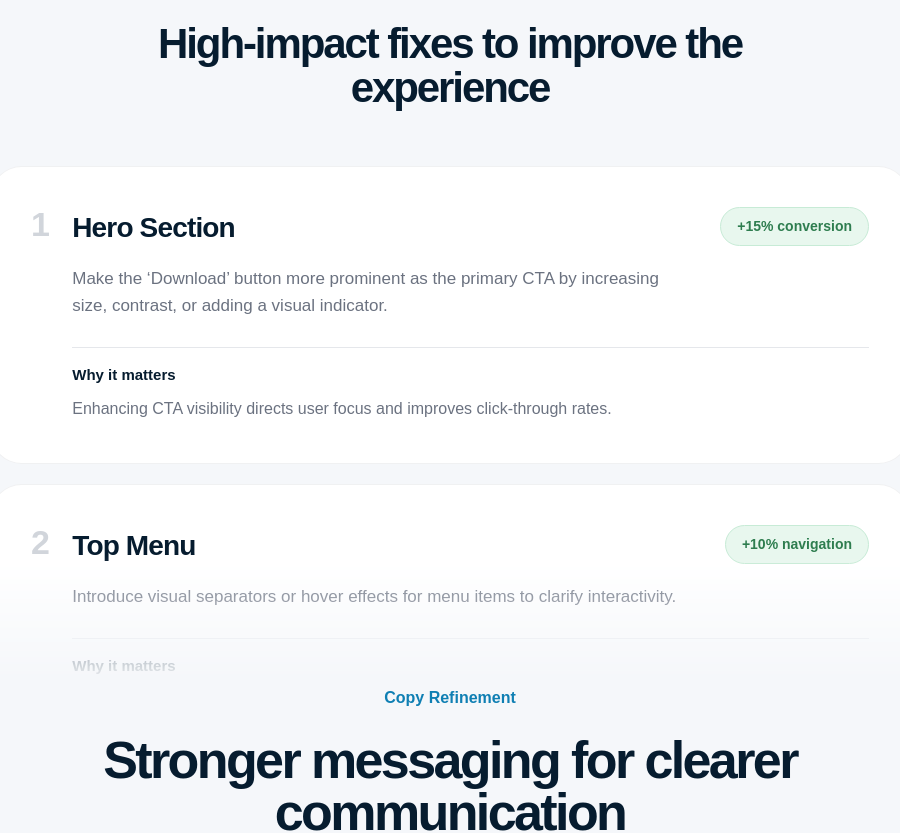
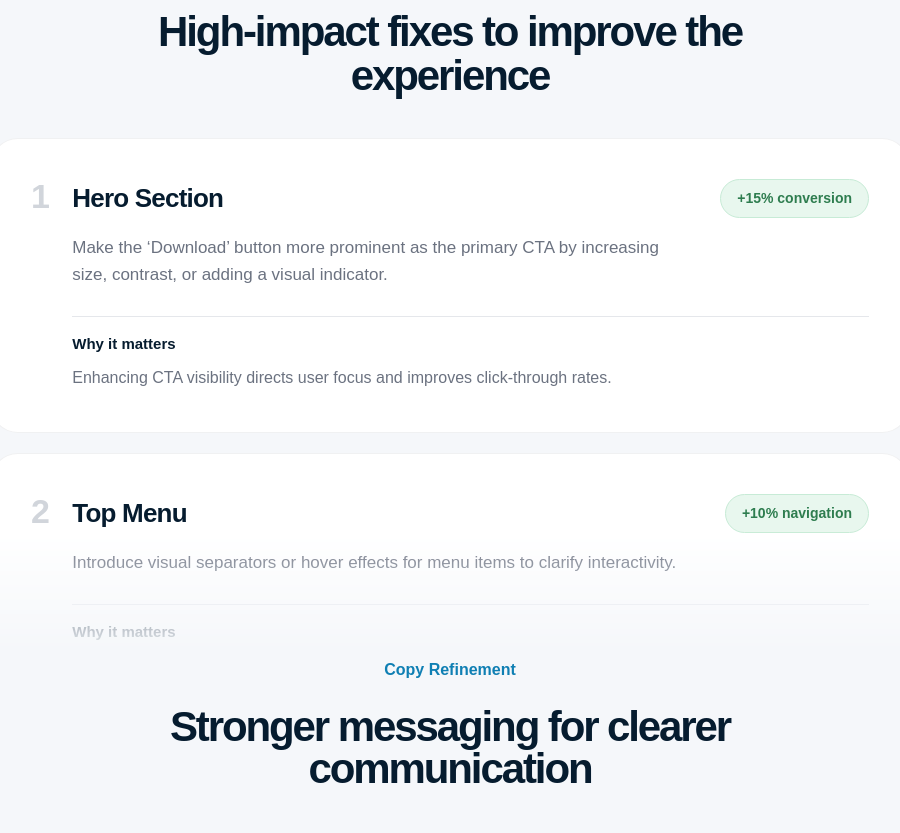
Before and after one commit to samarenkovdmitry/Klynt, a Next.js app: page / in a window 1280 px wide. Shown: the part 2020-2853 px from the top of the page, without its empty margins (190-1090 px from the left). Built offline with nearby package versions, Linux system fonts and the light colour scheme; a web font is replaced by a local one.

Commit message:
Features Upd

```diff
--- a/app/page.tsx
+++ b/app/page.tsx
@@ -582,7 +582,7 @@ export default function Home() {
     Suggested Improvements
   </div>
 
-      <h2 className="mt-6 text-[22px] md:text-[32px] md:text-[32px] md:text-[42px] font-semibold leading-[1.05] tracking-[-0.05em] text-[#061C2F]">
+  <h2 className="mt-3 text-[22px] md:text-[32px] md:text-[42px] font-semibold leading-[1.05] tracking-[-0.05em] text-[#061C2F]">
     High-impact fixes to improve the experience
   </h2>
 </div>
@@ -592,7 +592,7 @@ export default function Home() {
     relative
     max-h-[520px]
     overflow-hidden
-        mt-14
+    mt-10
     [mask-image:linear-gradient(to_bottom,black_75%,transparent_100%)]
   "
 >
@@ -602,49 +602,53 @@ export default function Home() {
       <div
         key={item}
         className="
-              rounded-[32px]
+          rounded-[28px]
           border
           border-[rgba(6,28,47,0.06)]
           bg-white
-              px-10
-              py-10
+          px-6
+          py-6
+          md:px-10
+          md:py-10
           w-full
         "
       >
         <div className="flex flex-col md:flex-row gap-3 md:gap-6">
 
+          {/* Number */}
           <div className="text-[22px] md:text-[28px] md:text-[34px] font-semibold leading-none tracking-[-0.05em] text-[#D1D5DB]">
             {item}
           </div>
 
           <div className="flex-1">
-                <div className="flex justify-between items-start gap-4">
+            <div className="flex flex-col md:flex-row justify-between items-start gap-4">
 
+              {/* Title + description */}
               <div>
-                    <h3 className="text-[22px] md:text-[28px] font-semibold tracking-[-0.03em] text-[#061C2F]">
+                <h3 className="text-[20px] md:text-[26px] font-semibold tracking-[-0.03em] text-[#061C2F]">
                   {item === 1 ? "Hero Section" : "Top Menu"}
                 </h3>
 
-                    <p className="mt-4 text-[17px] text-[#6B7280] max-w-[620px] leading-[1.6]">
+                <p className="mt-4 text-[14px] md:text-[17px] text-[#6B7280] max-w-[620px] leading-[1.55] md:leading-[1.6]">
                   {item === 1
                     ? "Make the ‘Download’ button more prominent as the primary CTA by increasing size, contrast, or adding a visual indicator."
                     : "Introduce visual separators or hover effects for menu items to clarify interactivity."}
                 </p>
               </div>
 
-                  <div className="rounded-full border border-[#C7EBD6] bg-[#E8F7EE] px-4 py-2 text-[14px] font-semibold text-[#2E7D4F]">
-                    {item === 1
-                      ? "+15% conversion"
-                      : "+10% navigation"}
+              {/* Green pill */}
+              <div className="rounded-full border border-[#C7EBD6] bg-[#E8F7EE] px-4 py-2 text-[13px] md:text-[14px] font-semibold text-[#2E7D4F] whitespace-nowrap">
+                {item === 1 ? "+15% conversion" : "+10% navigation"}
               </div>
             </div>
 
+            {/* Why it matters */}
             <div className="mt-7 border-t border-[#E5E7EB] pt-4">
               <p className="text-[15px] font-semibold text-[#061C2F]">
                 Why it matters
               </p>
 
-                  <p className="mt-2 text-[16px] leading-7 text-[#6B7280] max-w-[620px]">
+              <p className="mt-2 text-[14px] md:text-[16px] leading-6 md:leading-7 text-[#6B7280] max-w-[620px]">
                 {item === 1
                   ? "Enhancing CTA visibility directs user focus and improves click-through rates."
                   : "Clearer menu structure improves user orientation and reduces cognitive load."}
@@ -665,7 +669,7 @@ export default function Home() {
       </div>
 
 
-      <h2 className="mt-6 text-[22px] md:text-[28px] md:text-[34px] md:text-[52px] font-semibold leading-[1] tracking-[-0.05em] text-[#061C2F]">
+      <h2 className="mt-6 text-[28px] md:text-[42px] font-semibold leading-[1] tracking-[-0.05em] text-[#061C2F]">
         Stronger messaging for clearer communication
       </h2>
     </div>
```
Lines whose indentation alone changed are shown as unchanged.
